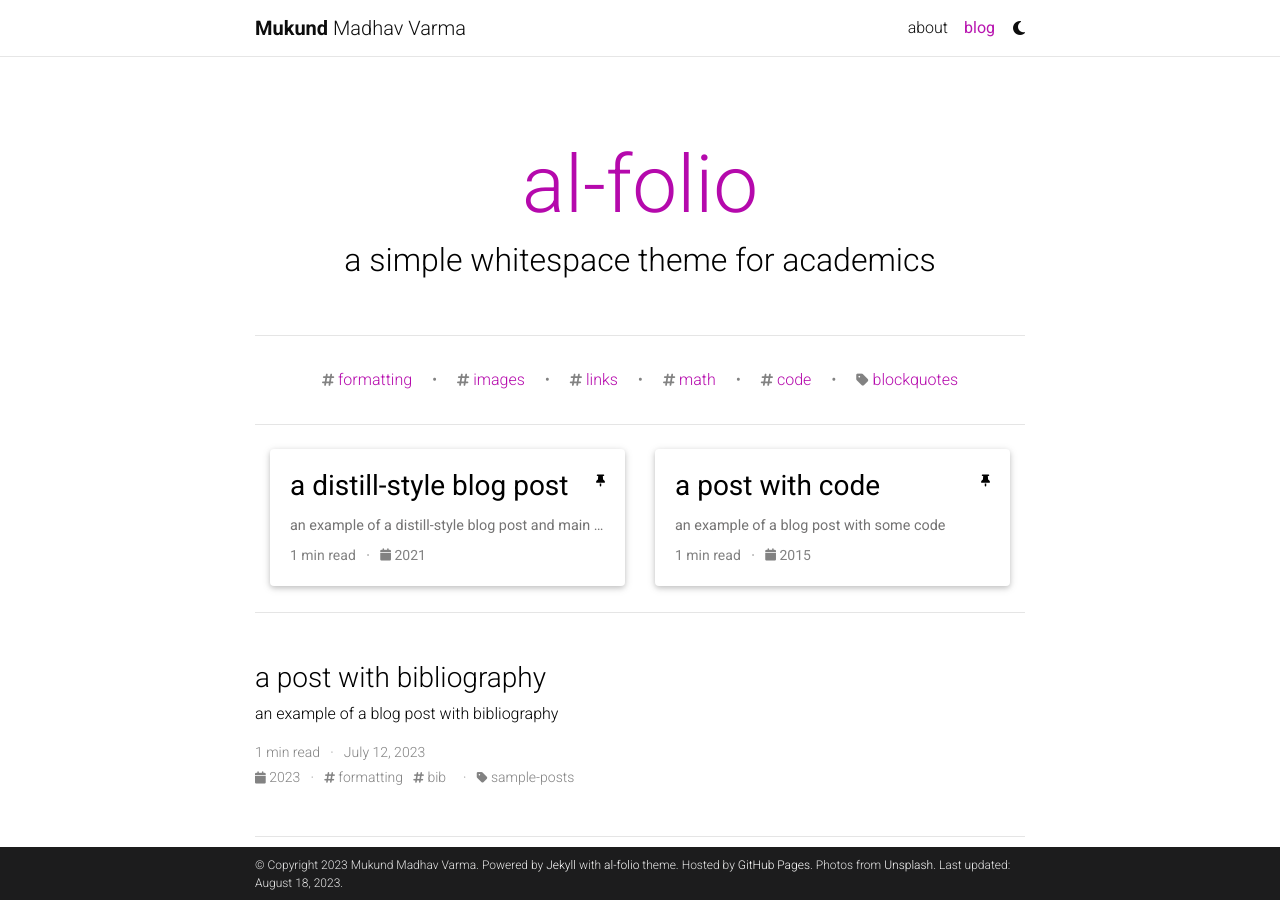
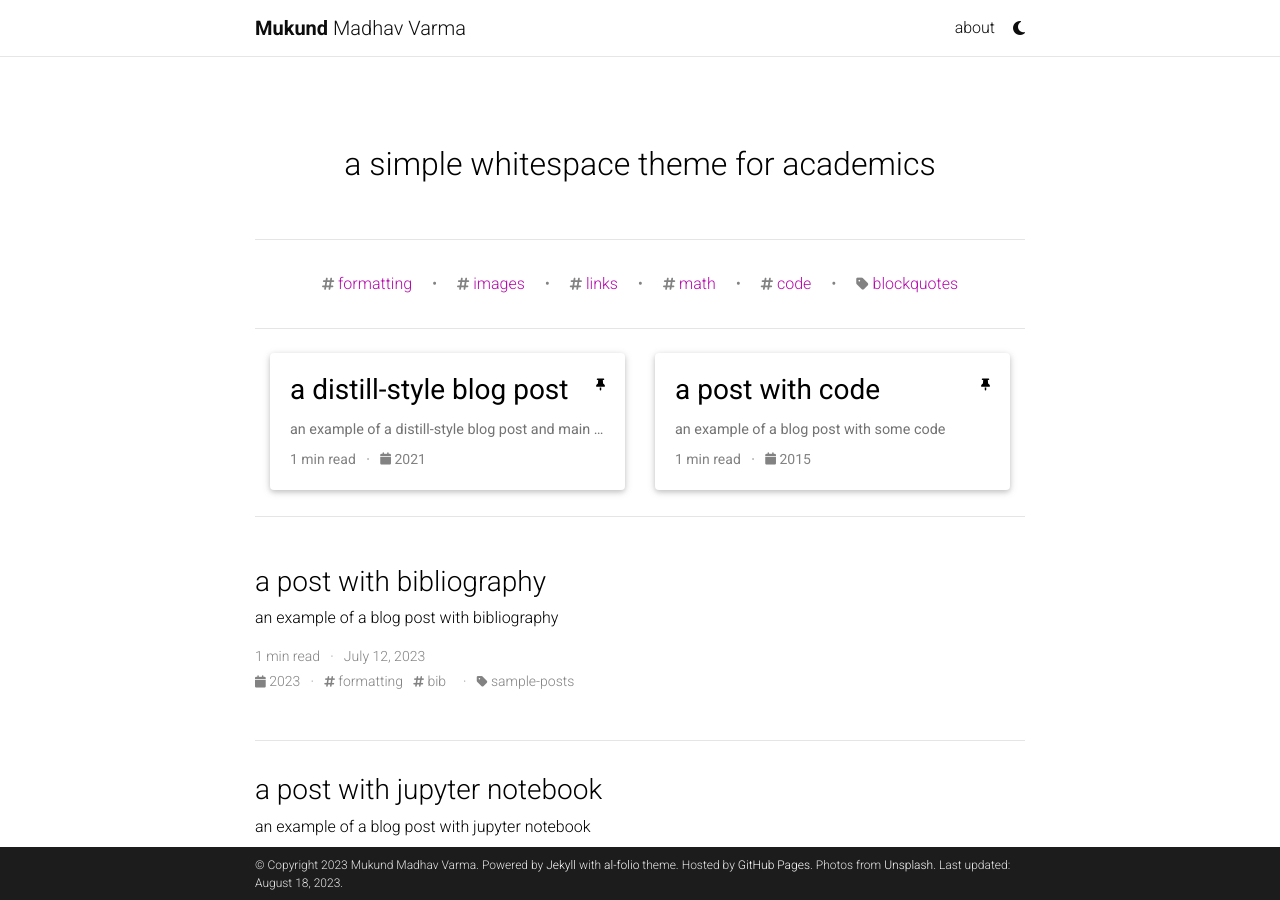
Before and after one commit to mukundvarma/mukundvarma.github.io, a Jekyll site: the page built from blog/index.html, in a window 1280 px wide and 900 px high. Built offline with Jekyll 4.4.1, drawn with Linux system fonts in a browser that asks for light colours; full-size pictures stand in for the smaller copies a plugin makes; the list of posts is cut into pages by our own code; comment, search, counter and statistics services are not loaded; a style sheet for code colours, icons or effects is not loaded.

Commit message:
Update _config.yml

```diff
--- a/_config.yml
+++ b/_config.yml
@@ -70,11 +70,11 @@
 # Social integration
 # -----------------------------------------------------------------------------
 
-github_username: # your GitHub user name
+github_username: mukundvarma # your GitHub user name
 gitlab_username: # your GitLab user name
 twitter_username: # your Twitter handle
 mastodon_username: # your mastodon instance+username in the format instance.tld/@username
-linkedin_username: # your LinkedIn user name
+linkedin_username: mukundmvarma # your LinkedIn user name
 telegram_username: # your Telegram user name
 scholar_userid: # your Google Scholar ID
 semanticscholar_id: # your Semantic Scholar ID
@@ -122,8 +122,8 @@
 # Blog
 # -----------------------------------------------------------------------------
 
-blog_name: al-folio # blog_name will be displayed in your blog page
-blog_nav_title: blog # your blog must have a title for it to be displayed in the nav bar
+blog_name: # blog_name will be displayed in your blog page
+blog_nav_title: # your blog must have a title for it to be displayed in the nav bar
 blog_description: a simple whitespace theme for academics
 permalink: /blog/:year/:title/
 
```
